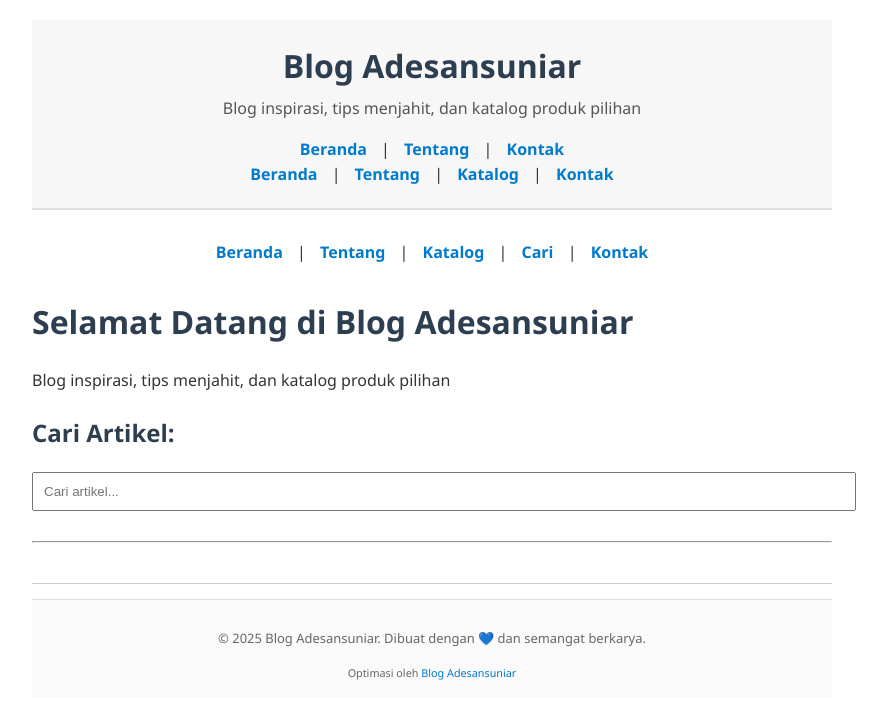
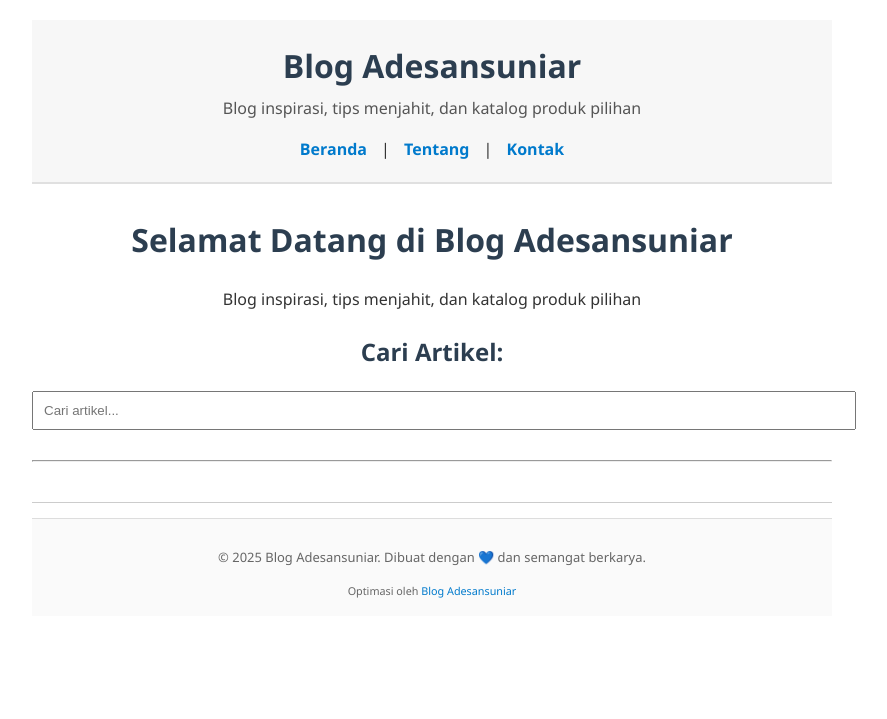
Before and after one commit to adesansuniar/blog-adesansuniar, a Jekyll site: the page built from index.md, in a window 1280 px wide. Shown: the top 719 px of the page, without its empty margins (208-1095 px from the left). Built offline with Jekyll 4.4.1, drawn with Linux system fonts in a browser that asks for light colours.

Commit message:
Update header.html

```diff
--- a/_includes/header.html
+++ b/_includes/header.html
@@ -10,17 +10,3 @@
     <a href="{{ "/about/" | relative_url }}">Tentang</a> |
     <a href="https://wa.me/6288801758800">Kontak</a>
   </nav>
-  <nav>
-  <a href="{{ "/" | relative_url }}">Beranda</a> |
-  <a href="{{ "/about/" | relative_url }}">Tentang</a> |
-  <a href="{{ "/katalog/" | relative_url }}">Katalog</a> |
-  <a href="https://wa.me/6288801758800">Kontak</a>
-</nav>
-
-</header><nav>
-  <a href="{{ "/" | relative_url }}">Beranda</a> |
-  <a href="{{ "/about/" | relative_url }}">Tentang</a> |
-  <a href="{{ "/katalog/" | relative_url }}">Katalog</a> |
-  <a href="{{ "/search/" | relative_url }}">Cari</a> |
-  <a href="https://wa.me/6288801758800">Kontak</a>
-</nav>
```
